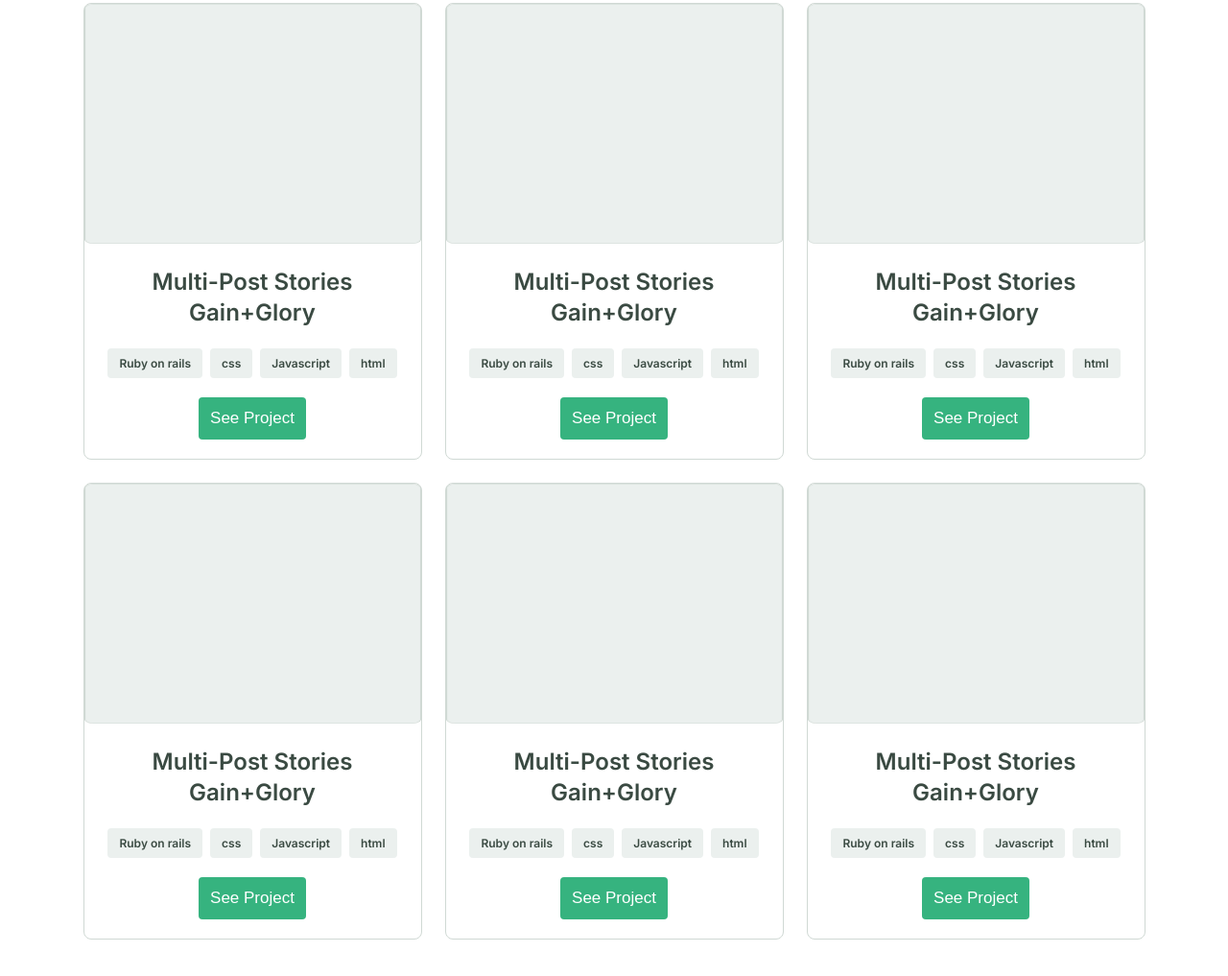
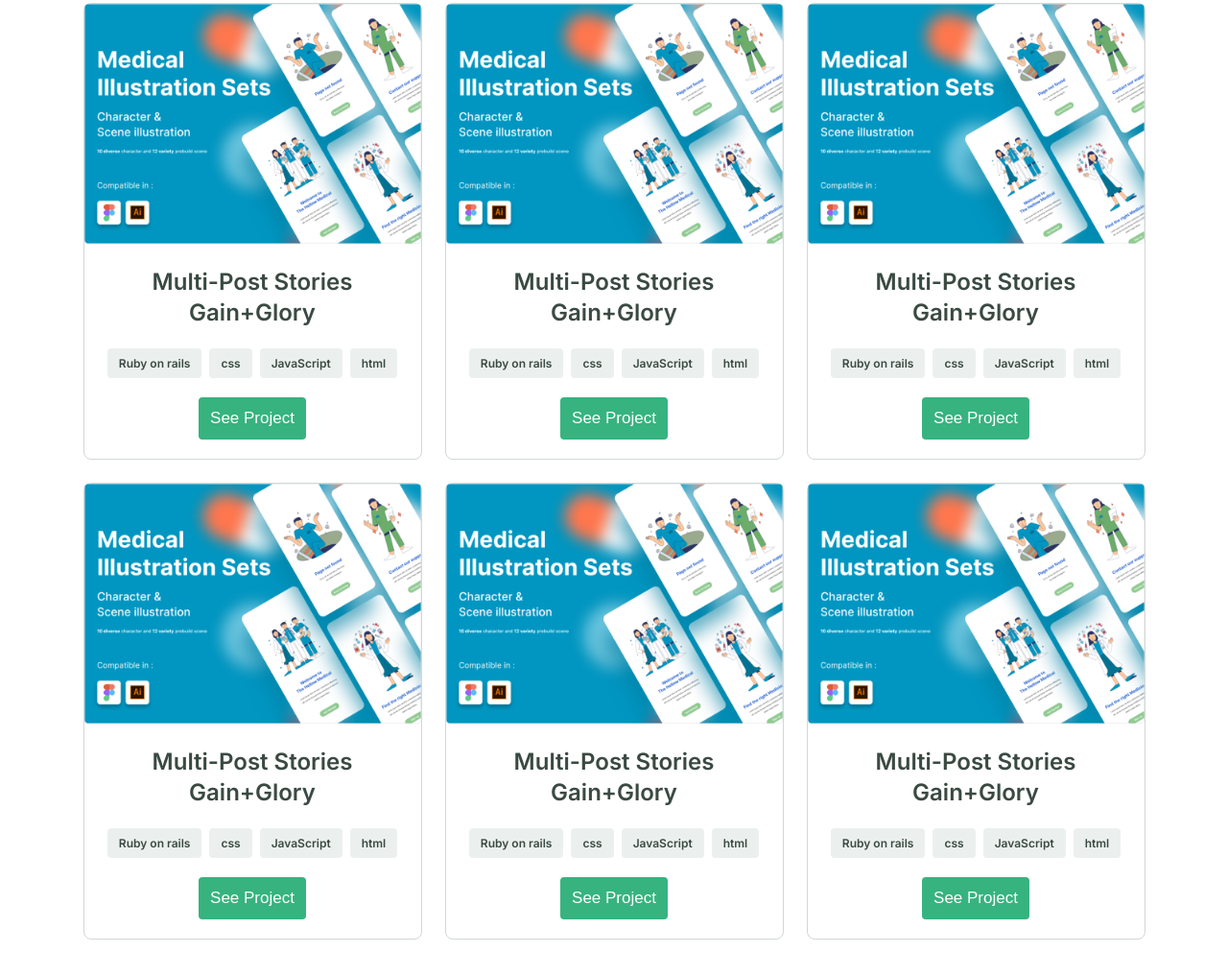
Before and after one commit to rashedarman/portfolio, a website: page index.html in a window 1280 px wide. Shown: the part 1422-2439 px from the top of the page at 96% size. Drawn offline with Linux system fonts and the light colour scheme.

Commit message:
Popup window: requirement changes

```diff
--- a/index.html
+++ b/index.html
@@ -81,86 +81,7 @@
         <h2 class="heading-primary">My Recent Works</h2>
         <hr class="indicator" />
 
-        <div class="container-lg">
-          <div class="card">
-            <img src="./assets/placeholder.png" alt="placeholder image" />
-            <div class="card-details">
-              <h5 class="card-title">Multi-Post Stories Gain+Glory</h5>
-              <ul class="tag-container">
-                <li class="tag">Ruby on rails</li>
-                <li class="tag">css</li>
-                <li class="tag">Javascript</li>
-                <li class="tag">html</li>
-              </ul>
-              <button class="btn-primary open-popup">See Project</button>
-            </div>
-          </div>
-          <div class="card">
-            <img src="./assets/placeholder.png" alt="placeholder image" />
-            <div class="card-details">
-              <h5 class="card-title">Multi-Post Stories Gain+Glory</h5>
-              <ul class="tag-container">
-                <li class="tag">Ruby on rails</li>
-                <li class="tag">css</li>
-                <li class="tag">Javascript</li>
-                <li class="tag">html</li>
-              </ul>
-              <button class="btn-primary open-popup">See Project</button>
-            </div>
-          </div>
-          <div class="card">
-            <img src="./assets/placeholder.png" alt="placeholder image" />
-            <div class="card-details">
-              <h5 class="card-title">Multi-Post Stories Gain+Glory</h5>
-              <ul class="tag-container">
-                <li class="tag">Ruby on rails</li>
-                <li class="tag">css</li>
-                <li class="tag">Javascript</li>
-                <li class="tag">html</li>
-              </ul>
-              <button class="btn-primary open-popup">See Project</button>
-            </div>
-          </div>
-          <div class="card">
-            <img src="./assets/placeholder.png" alt="placeholder image" />
-            <div class="card-details">
-              <h5 class="card-title">Multi-Post Stories Gain+Glory</h5>
-              <ul class="tag-container">
-                <li class="tag">Ruby on rails</li>
-                <li class="tag">css</li>
-                <li class="tag">Javascript</li>
-                <li class="tag">html</li>
-              </ul>
-              <button class="btn-primary open-popup">See Project</button>
-            </div>
-          </div>
-          <div class="card">
-            <img src="./assets/placeholder.png" alt="placeholder image" />
-            <div class="card-details">
-              <h5 class="card-title">Multi-Post Stories Gain+Glory</h5>
-              <ul class="tag-container">
-                <li class="tag">Ruby on rails</li>
-                <li class="tag">css</li>
-                <li class="tag">Javascript</li>
-                <li class="tag">html</li>
-              </ul>
-              <button class="btn-primary open-popup">See Project</button>
-            </div>
-          </div>
-          <div class="card">
-            <img src="./assets/placeholder.png" alt="placeholder image" />
-            <div class="card-details">
-              <h5 class="card-title">Multi-Post Stories Gain+Glory</h5>
-              <ul class="tag-container">
-                <li class="tag">Ruby on rails</li>
-                <li class="tag">css</li>
-                <li class="tag">Javascript</li>
-                <li class="tag">html</li>
-              </ul>
-              <button class="btn-primary open-popup">See Project</button>
-            </div>
-          </div>
-        </div>
+        <div id="portfolio-cards" class="container-lg"></div>
       </section>
 
       <section id="about">
--- a/modal.js
+++ b/modal.js
@@ -1,64 +1,105 @@
 const projectData = [
   {
-    title: 'Keeping track of hundreds of components 1',
+    title: 'Multi-Post Stories Gain+Glory',
     description:
       'Lorem ipsum dolor sit amet consectetur adipisicing elit. Perferendis temporibus sint fugiat blanditiis, quo aperiam, vel maxime rerum sunt dignissimos, dolorem tenetur id! Exercitationem magnam unde veniam id molestiae totam! ',
     image: './assets/popup-image.png',
-    technologies: ['Ruby on rails', 'css', 'JavaScript'],
+    technologies: ['Ruby on rails', 'css', 'JavaScript', 'html'],
     live: '#',
     source: '#',
   },
   {
-    title: 'Keeping track of hundreds of components 2',
+    title: 'Multi-Post Stories Gain+Glory',
     description:
       'Lorem ipsum dolor sit amet consectetur adipisicing elit. Perferendis temporibus sint fugiat blanditiis, quo aperiam, vel maxime rerum sunt dignissimos, dolorem tenetur id! Exercitationem magnam unde veniam id molestiae totam! ',
     image: './assets/popup-image.png',
-    technologies: ['Ruby on rails', 'css', 'JavaScript'],
+    technologies: ['Ruby on rails', 'css', 'JavaScript', 'html'],
     live: '#',
     source: '#',
   },
   {
-    title: 'Keeping track of hundreds of components 3',
+    title: 'Multi-Post Stories Gain+Glory',
     description:
       'Lorem ipsum dolor sit amet consectetur adipisicing elit. Perferendis temporibus sint fugiat blanditiis, quo aperiam, vel maxime rerum sunt dignissimos, dolorem tenetur id! Exercitationem magnam unde veniam id molestiae totam! ',
     image: './assets/popup-image.png',
-    technologies: ['Ruby on rails', 'css', 'JavaScript'],
+    technologies: ['Ruby on rails', 'css', 'JavaScript', 'html'],
     live: '#',
     source: '#',
   },
   {
-    title: 'Keeping track of hundreds of components 4',
+    title: 'Multi-Post Stories Gain+Glory',
     description:
       'Lorem ipsum dolor sit amet consectetur adipisicing elit. Perferendis temporibus sint fugiat blanditiis, quo aperiam, vel maxime rerum sunt dignissimos, dolorem tenetur id! Exercitationem magnam unde veniam id molestiae totam! ',
     image: './assets/popup-image.png',
-    technologies: ['Ruby on rails', 'css', 'JavaScript'],
+    technologies: ['Ruby on rails', 'css', 'JavaScript', 'html'],
     live: '#',
     source: '#',
   },
   {
-    title: 'Keeping track of hundreds of components 5',
+    title: 'Multi-Post Stories Gain+Glory',
     description:
       'Lorem ipsum dolor sit amet consectetur adipisicing elit. Perferendis temporibus sint fugiat blanditiis, quo aperiam, vel maxime rerum sunt dignissimos, dolorem tenetur id! Exercitationem magnam unde veniam id molestiae totam! ',
     image: './assets/popup-image.png',
-    technologies: ['Ruby on rails', 'css', 'JavaScript'],
+    technologies: ['Ruby on rails', 'css', 'JavaScript', 'html'],
     live: '#',
     source: '#',
   },
   {
-    title: 'Keeping track of hundreds of components 6',
+    title: 'Multi-Post Stories Gain+Glory',
     description:
       'Lorem ipsum dolor sit amet consectetur adipisicing elit. Perferendis temporibus sint fugiat blanditiis, quo aperiam, vel maxime rerum sunt dignissimos, dolorem tenetur id! Exercitationem magnam unde veniam id molestiae totam! ',
     image: './assets/popup-image.png',
-    technologies: ['Ruby on rails', 'css', 'JavaScript'],
+    technologies: ['Ruby on rails', 'css', 'JavaScript', 'html'],
     live: '#',
     source: '#',
   },
 ];
 
+const popupModal = document.querySelector('.popup-modal');
+const portfolioCards = document.getElementById('portfolio-cards');
+
+// dynamically create project cards
+projectData.forEach((data) => {
+  const cardDiv = document.createElement('div');
+  cardDiv.className = 'card';
+
+  const cardImg = document.createElement('img');
+  cardImg.src = data.image;
+
+  cardDiv.appendChild(cardImg);
+
+  const cardDetails = document.createElement('div');
+  cardDetails.className = 'card-details';
+
+  const cardTitle = document.createElement('h5');
+  cardTitle.className = 'card-title';
+  cardTitle.textContent = data.title;
+
+  const tagContainerUl = document.createElement('ul');
+  tagContainerUl.className = 'tag-container';
+
+  data.technologies.forEach((technology) => {
+    const li = document.createElement('li');
+    li.className = 'tag';
+    li.textContent = technology;
+    tagContainerUl.appendChild(li);
+  });
+
+  const openPopupBtn = document.createElement('button');
+  openPopupBtn.textContent = 'See Project';
+  openPopupBtn.classList.add('btn-primary', 'open-popup');
+
+  cardDetails.appendChild(cardTitle);
+  cardDetails.appendChild(tagContainerUl);
+  cardDetails.appendChild(openPopupBtn);
+
+  cardDiv.appendChild(cardDetails);
+
+  portfolioCards.appendChild(cardDiv);
+});
+
 const openPopupButtons = document.querySelectorAll('.open-popup');
 const closePopupButtons = document.querySelectorAll('.close-popup');
-
-const popupModal = document.querySelector('.popup-modal');
 
 openPopupButtons.forEach((button, index) => {
   button.addEventListener('click', () => {
--- a/styles.css
+++ b/styles.css
@@ -384,8 +384,8 @@ footer .social-links {
 
 .popup-card {
   background-color: #fff;
+  width: 100%;
   height: 100%;
-  width: 100%;
   border-radius: 16px;
   padding: 16px;
 }
```
